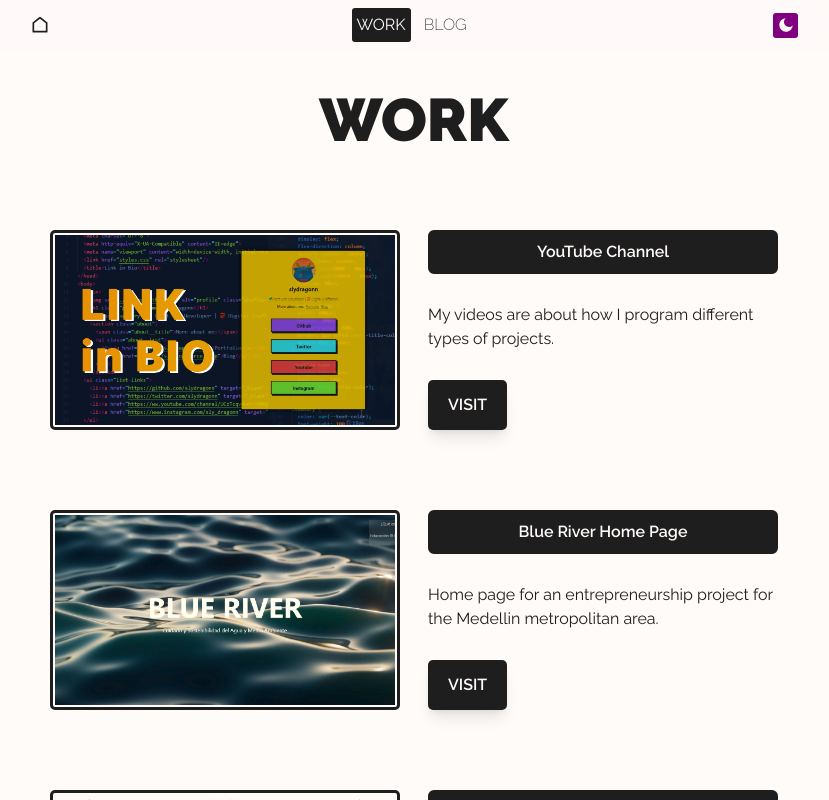
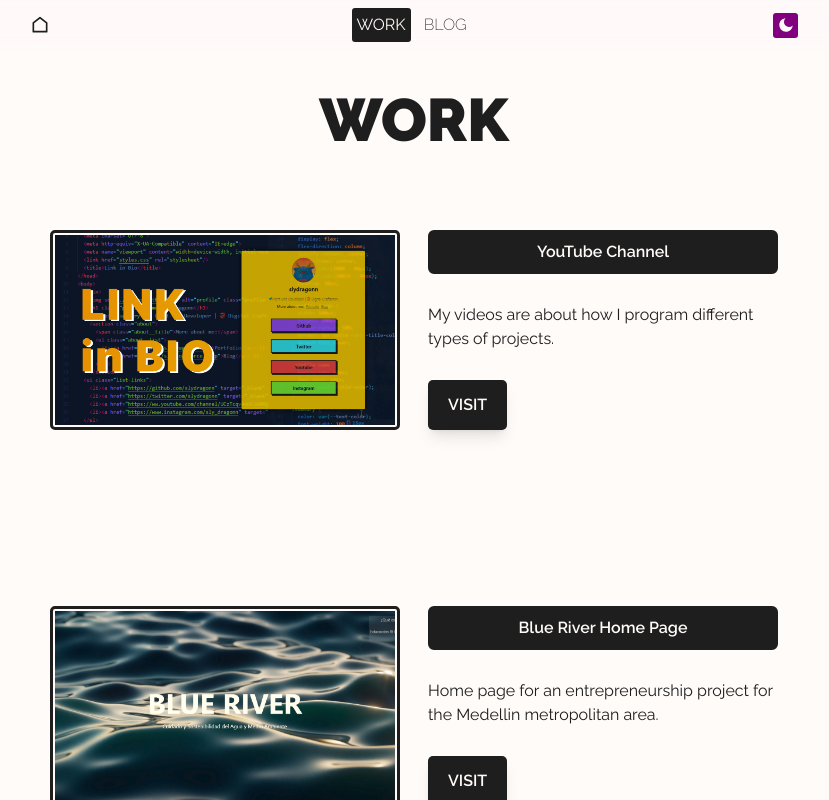
Before and after one commit to slydragonn/portfolio, a Next.js app: page /work in a window 1280 px wide. Shown: the top 800 px of the page, without its empty margins (226-1055 px from the left). Built offline with nearby package versions, Linux system fonts and the light colour scheme.

Commit message:
style: add gap and padding

```diff
--- a/src/components/Card.tsx
+++ b/src/components/Card.tsx
@@ -17,7 +17,8 @@ const Card = ({ image, title, link }: CardProps) => {
             width: '240px',
             height: '150px',
             borderRadius: '5px',
-            objectFit: 'cover'
+            objectFit: 'cover',
+            padding: '2px'
           }}
           className='border-2 border-black dark:border-white hover:scale-90 transition-all duration-300'
         />
--- a/src/pages/work.tsx
+++ b/src/pages/work.tsx
@@ -13,7 +13,7 @@ const Work: NextPage = () => {
         <div className="mt-10">
           <Title>Work</Title>
         </div>
-        <section className="mt-20">
+        <section className="flex flex-col gap-24 my-20">
           <ProjectItem
             image={{
               url: '/assets/work/youtube-min.png',
```
